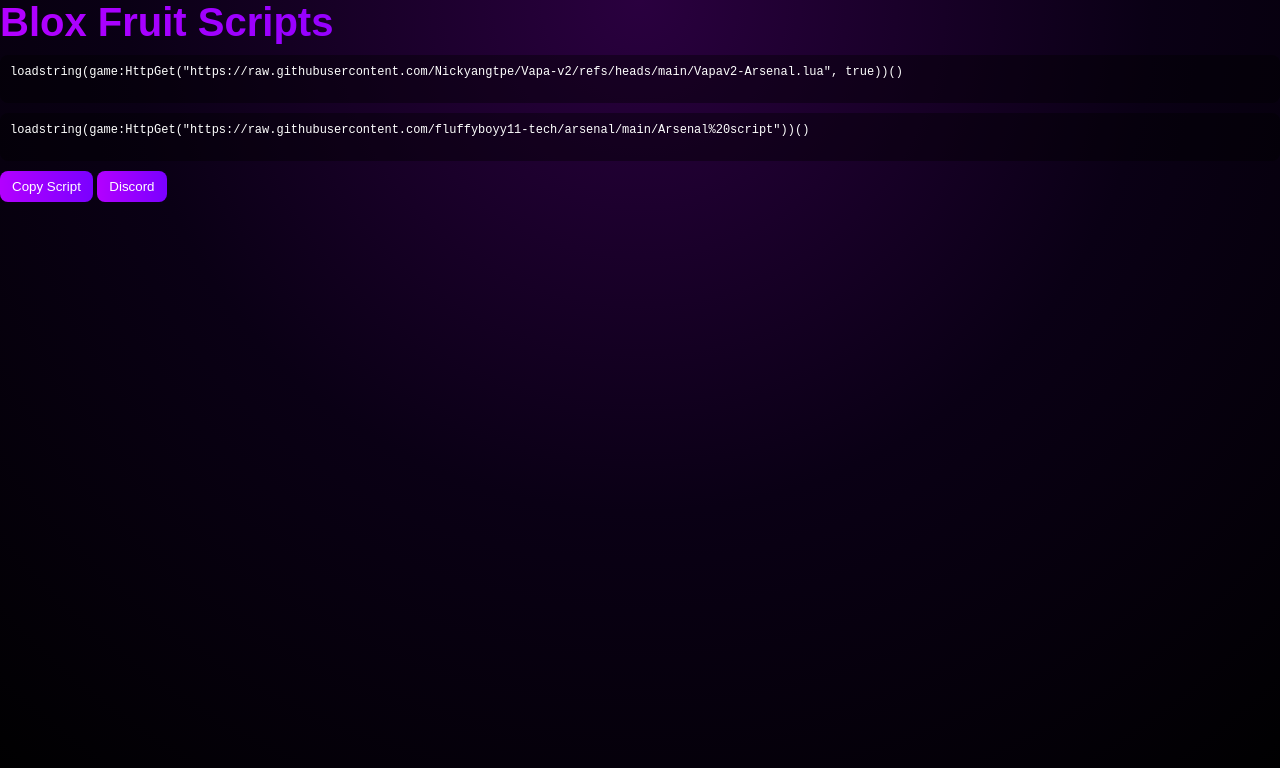
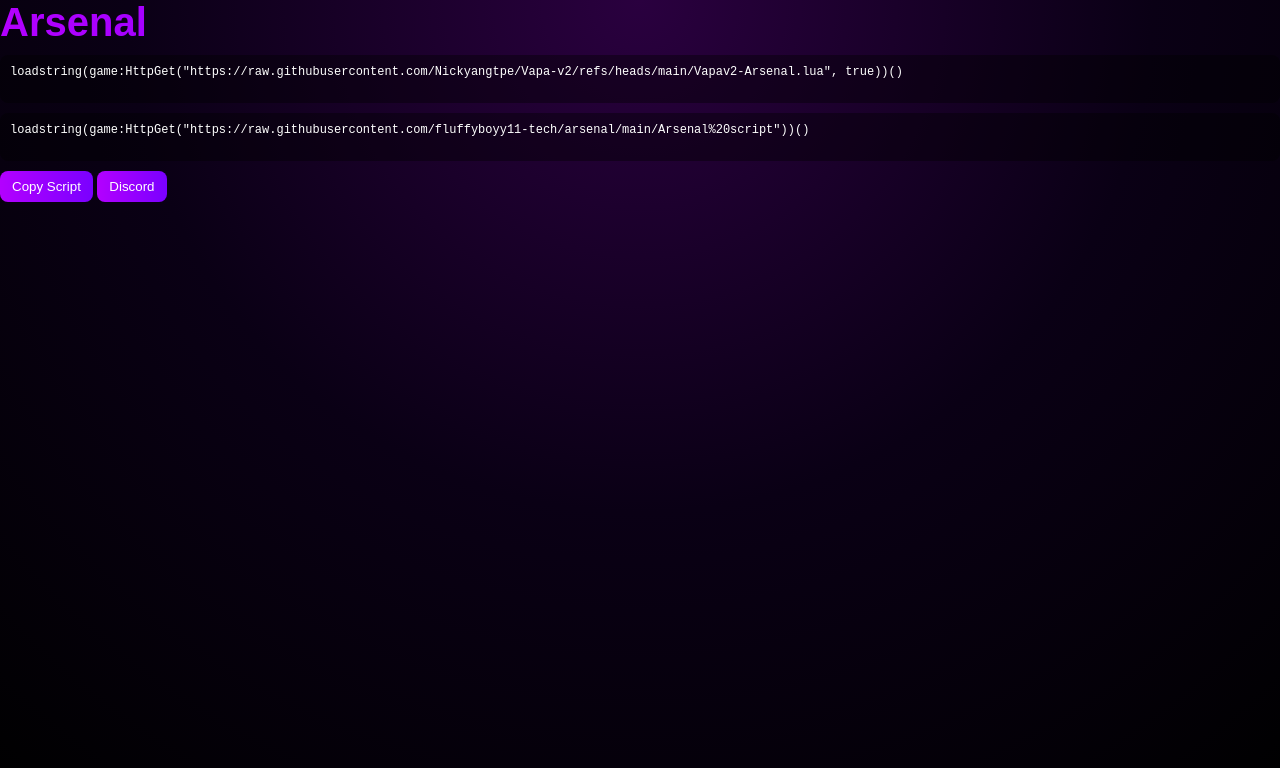
Before and after one commit to eternalxlks1/arsenalscript, a plain HTML site: page index.html in a window 1280 px wide. Drawn offline with Linux system fonts and the light colour scheme.

Commit message:
Update index.html

```diff
--- a/index.html
+++ b/index.html
@@ -3,14 +3,14 @@
 <head>
   <meta charset="UTF-8" />
   <meta name="viewport" content="width=device-width, initial-scale=1.0"/>
-  <title>Blox Fruit Scripts</title>
+  <title>Arsenal Scripts</title>
 
   <link rel="stylesheet" href="style.css">
 </head>
 <body>
 
   <div class="box">
-    <h1>Blox Fruit Scripts</h1>
+    <h1>Arsenal</h1>
 
     <pre id="code">
 loadstring(game:HttpGet("https://raw.githubusercontent.com/Nickyangtpe/Vapa-v2/refs/heads/main/Vapav2-Arsenal.lua", true))()
```
